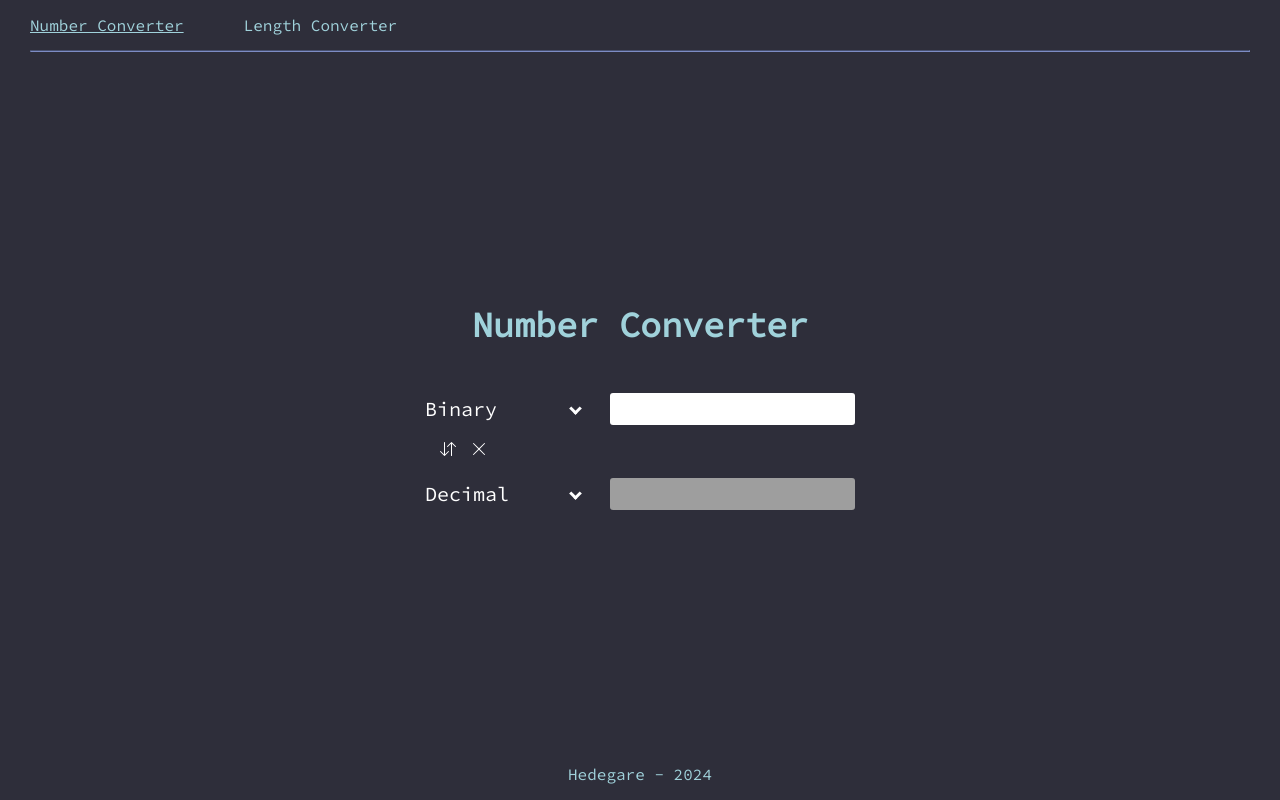
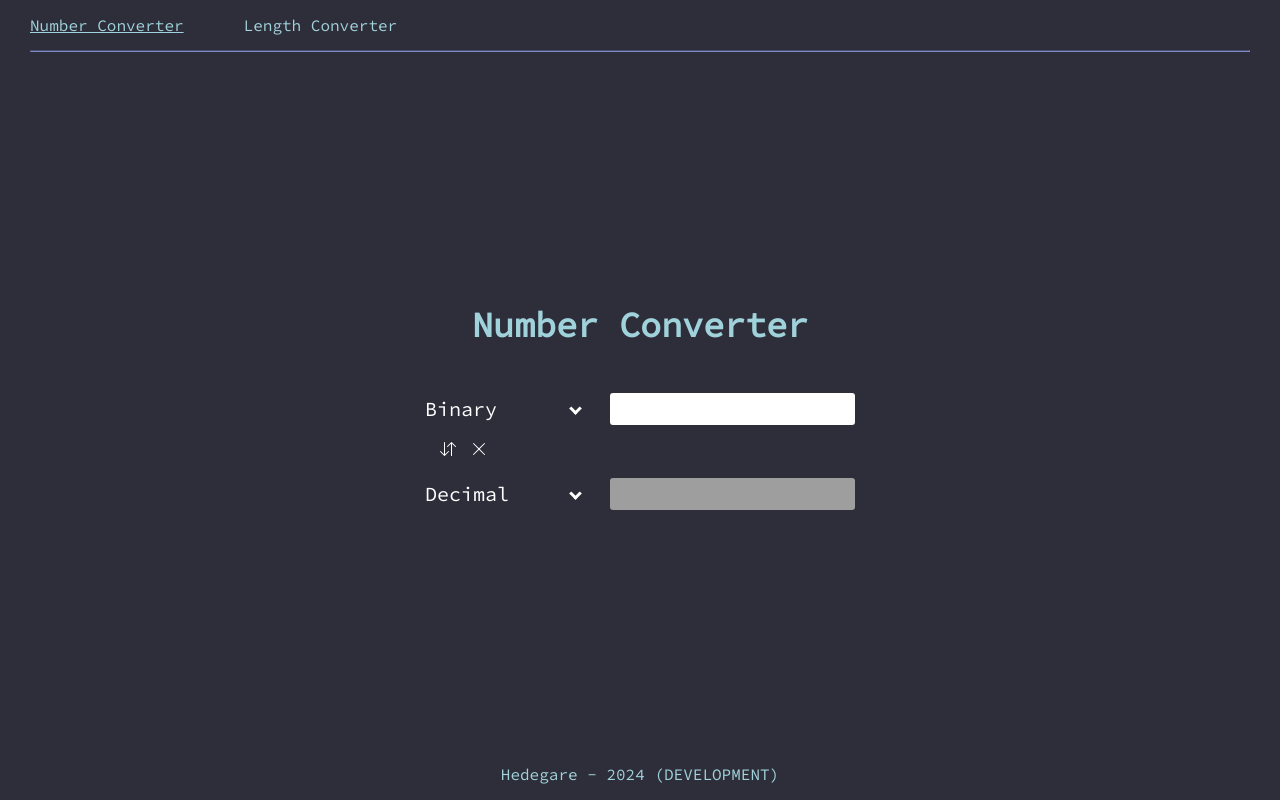
Before and after one commit to Hedevgare/conversion-tools, a Vue app: page / in a window 1280 px wide. Built offline with nearby package versions, Linux system fonts and the light colour scheme.

Commit message:
Add environment check for development

```diff
--- a/src/App.vue
+++ b/src/App.vue
@@ -1,3 +1,13 @@
+<script>
+export default {
+  computed: {
+    footer() {
+      return `Hedegare - 2024 ${import.meta.env.PROD ? '' : '(DEVELOPMENT)'}`
+    }
+  }
+}
+</script>
+
 <template>
   <div class="header">
     <RouterLink class="header-link" to="/">Number Converter</RouterLink>
@@ -6,6 +16,6 @@
   <hr />
   <RouterView />
   <div class="footer">
-    <p>Hedegare - 2024</p>
+    <p>{{ footer }}</p>
   </div>
 </template>
```
